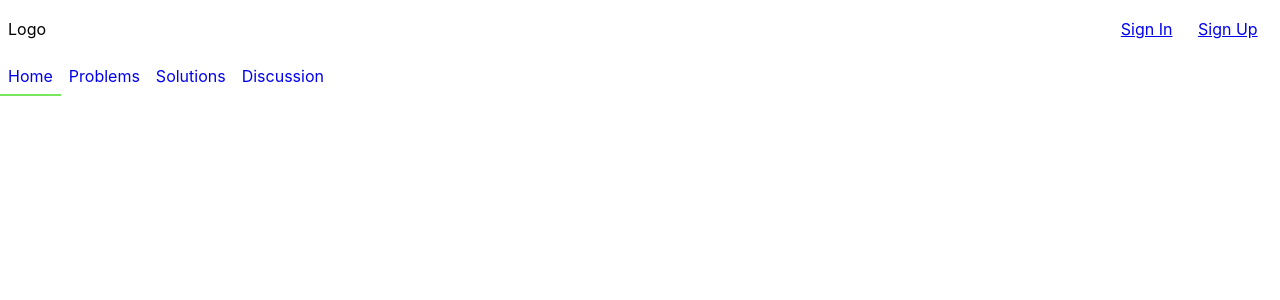
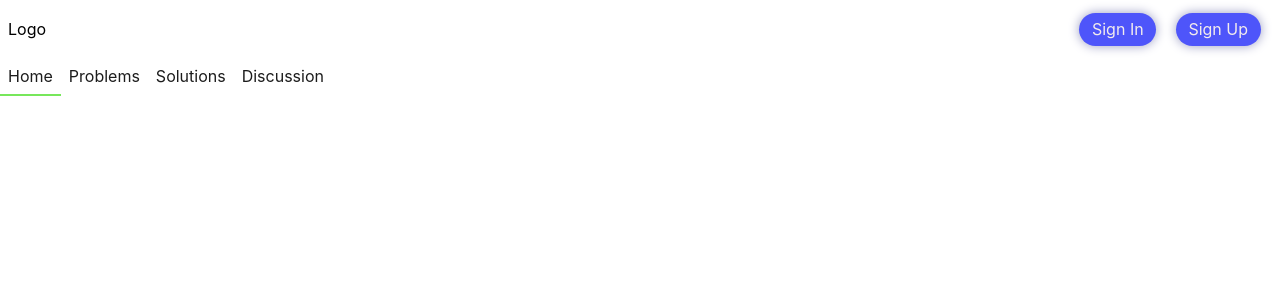
Before and after one commit to Subhra264/the-water-project, a React (Create React App) app in the folder client/: page / in a window 1280 px wide. Shown: the top 300 px of the page. Built offline with nearby package versions, Linux system fonts and the light colour scheme.

Commit message:
Add utils/styles.scss and update navbar css

```diff
--- a/client/src/components/NavBar/Burger/Burger.scss
+++ b/client/src/components/NavBar/Burger/Burger.scss
@@ -1,3 +1,5 @@
+@import 'src/utils/styles.scss';
+
 .burger {
     flex-grow: 1;
     cursor: pointer;
@@ -6,7 +8,7 @@
         width: 30px;
         height: 3px;
         border-radius: 1px;
-        background-color: #77e75b;
+        background-color: $yellowOchre;
         margin: 0.2em;
     }
 
@@ -16,18 +18,41 @@
     display: none;
 }
 
-.nav-link {
+.nav-links> .nav-link {
     flex-grow: 1;
-    margin: 0.2em;
-    padding: 0.4em 0.6em;
+    margin: 0.2em 0.6em;
+    padding: 0.4em 0.8em;
+    background-color: $blue;
+    border-radius: 20px;
+    box-shadow: 0px 0px 11px #9a9cc3;
+
+    a {
+        color: $light;
+        text-decoration: none;
+    }
 }
 
 .nav-links {
     display: flex;
 }
 
+.nav-link a {
+    display: block;
+}
+
 .display-nav-links {
     position: absolute;
     top: 2.5em;
     right: 0;
+    background-color: #ebdbdb;
+
+    .nav-link {
+        padding: 0.4em 0.5em;
+        margin: 0.2em;
+        border-bottom: 1px solid $dark;
+
+        &:hover {
+            background-color: #c2b3b3;
+        }
+    }
 }
--- a/client/src/components/NavBar/NavBar.scss
+++ b/client/src/components/NavBar/NavBar.scss
@@ -3,6 +3,7 @@
     padding: 0.5em;
     justify-content: space-between;
     align-items: center;
+    background-color: #ffffff8c;
 
     .nav-links-container {
         display: flex;
--- a/client/src/components/SubNavBar/SubNavBar.scss
+++ b/client/src/components/SubNavBar/SubNavBar.scss
@@ -1,3 +1,5 @@
+@import 'src/utils/styles.scss';
+
 .sub-navbar {
     display: flex;
 }
@@ -9,7 +11,7 @@
         text-decoration: none;
 
         &:hover {
-            background-color: #ece6e6;
+            background-color: $whiteHoverColor;
         }
     }
 }
@@ -19,6 +21,7 @@
         position: fixed;
         bottom: 0px;
         width: 100%;
+        border-top: 1px solid $yellowOchre;
 
         .sub-navbar {
             justify-content: space-evenly;
@@ -40,6 +43,6 @@
         content: '';
         width: 3.7em;
         height: 0.1em;
-        background-color: #77e75b;
+        background-color: $yellowOchre;
     }
 }
--- a/client/src/index.scss
+++ b/client/src/index.scss
@@ -1,3 +1,5 @@
+@import 'src/utils/styles.scss';
+
 * {
   margin: 0;
   padding: 0;
@@ -18,3 +20,8 @@ code {
   font-family: source-code-pro, Menlo, Monaco, Consolas, 'Courier New',
     monospace;
 }
+
+a {
+  text-decoration: none;
+  color: $dark;
+}
--- /dev/null
+++ b/client/src/utils/styles.scss
@@ -0,0 +1,10 @@
+/**** Light colors ****/
+$yellowOchre: #77e75b;
+$blue: #4e55fa;
+$light: #f3ecec;
+
+/**** Dark colors ****/
+$dark: #1c1c1c;
+
+/**** Hover colors ****/
+$whiteHoverColor: #ece6e6;
```
